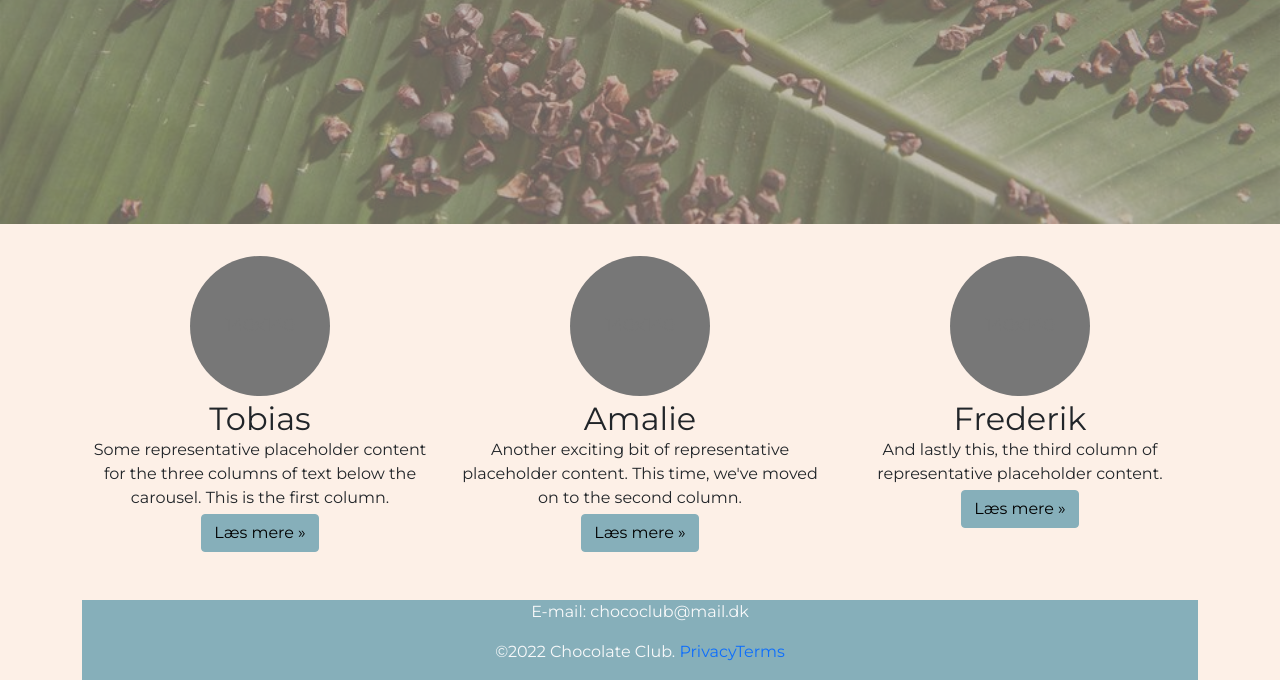
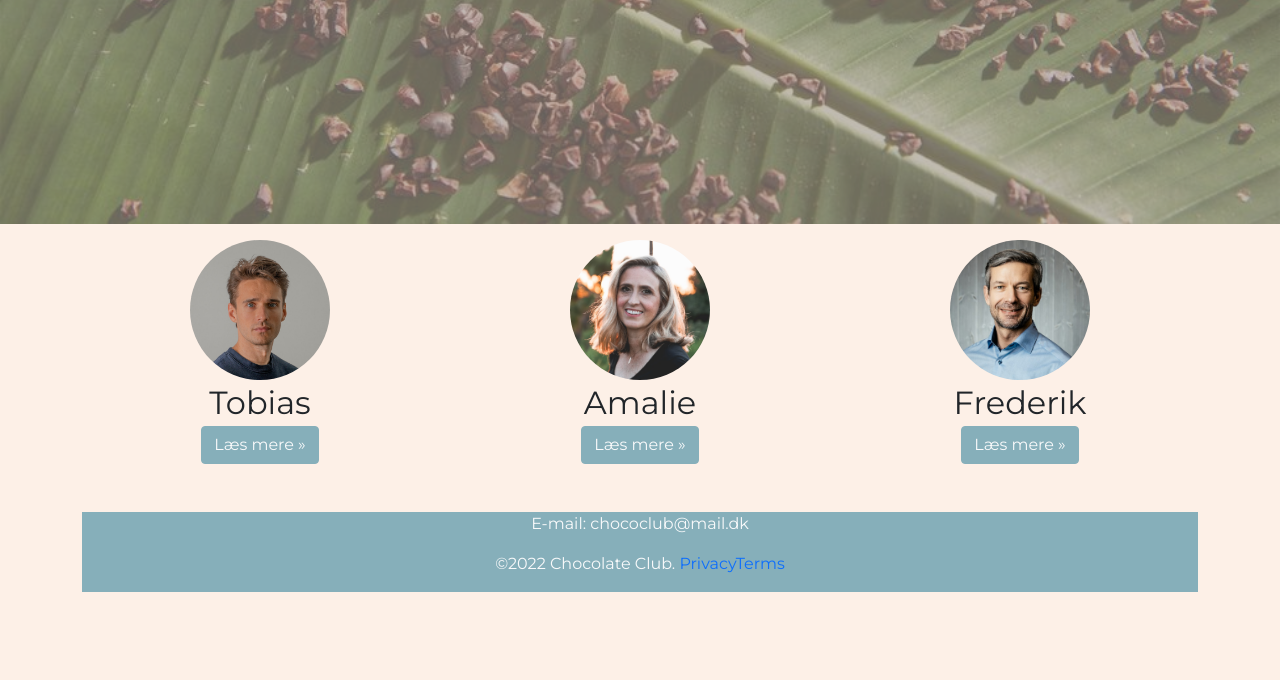
Before and after one commit to DesignByVang/ChocolateClub, a PHP site: page / in a window 1280 px wide. Shown: the part 594-1274 px from the top of the page. After the commit the page ends 1186 px from the top, so only its background shows below. Run offline with PHP 8.4, Linux system fonts and the light colour scheme; some libraries are stand-ins or nearby versions.

Commit message:
tilføjet chocolatiersbillede til index

```diff
--- a/index.php
+++ b/index.php
@@ -85,28 +85,25 @@
 
 
 
-<div class="container marketing mt-3 text-center">
+<div class="container marketing text-center">
     <div class="row">
-        <div class="col-lg-4">
-            <svg class="bd-placeholder-img rounded-circle mt-3" width="140" height="140" xmlns="http://www.w3.org/2000/svg" role="img" aria-label="Placeholder: 140x140" preserveAspectRatio="xMidYMid slice" focusable="false"><title>Placeholder</title><rect width="100%" height="100%" fill="#777"/><text x="50%" y="50%" fill="#777" dy=".3em">140x140</text></svg>
-
-            <h2 class="fw-normal mt-1">Tobias</h2>
-            <p>Some representative placeholder content for the three columns of text below the carousel. This is the first column.</p>
-            <p><a class="btn btn-primary mt-1" href="#">Læs mere &raquo;</a></p>
+        <div class="col-lg-4 mt-3">
+            <img class="rounded-circle mx-auto" width="140" height="140" src="images/Tobias Trads.png" alt="Tobias Trads">
+            <h2 class="fw-normal mt-1">Tobias</h2><!--
+            <p>Some representative placeholder content for the three columns of text below the carousel. This is the first column.</p>-->
+            <p><a class="btn btn-primary mt-1 text-light" href="#">Læs mere &raquo;</a></p>
         </div>
-        <div class="col-lg-4">
-            <svg class="bd-placeholder-img rounded-circle mt-3" width="140" height="140" xmlns="http://www.w3.org/2000/svg" role="img" aria-label="Placeholder: 140x140" preserveAspectRatio="xMidYMid slice" focusable="false"><title>Placeholder</title><rect width="100%" height="100%" fill="#777"/><text x="50%" y="50%" fill="#777" dy=".3em">140x140</text></svg>
-
-            <h2 class="fw-normal mt-1">Amalie</h2>
-            <p>Another exciting bit of representative placeholder content. This time, we've moved on to the second column.</p>
-            <p><a class="btn btn-primary mt-1" href="#">Læs mere &raquo;</a></p>
+        <div class="col-lg-4 mt-3">
+            <img class="rounded-circle mx-auto" width="140" height="140" src="images/Amalie Mikkelsen.png" alt="Amalie Mikkelsen">
+            <h2 class="fw-normal mt-1">Amalie</h2><!--
+            <p>Another exciting bit of representative placeholder content. This time, we've moved on to the second column.</p>-->
+            <p><a class="btn btn-primary mt-1 text-light" href="#">Læs mere &raquo;</a></p>
         </div>
-        <div class="col-lg-4">
-            <svg class="bd-placeholder-img rounded-circle mt-3" width="140" height="140" xmlns="http://www.w3.org/2000/svg" role="img" aria-label="Placeholder: 140x140" preserveAspectRatio="xMidYMid slice" focusable="false"><title>Placeholder</title><rect width="100%" height="100%" fill="#777"/><text x="50%" y="50%" fill="#777" dy=".3em">140x140</text></svg>
-
-            <h2 class="fw-normal mt-1">Frederik</h2>
-            <p>And lastly this, the third column of representative placeholder content.</p>
-            <p><a class="btn btn-primary mt-1" href="#">Læs mere &raquo;</a></p>
+        <div class="col-lg-4 mt-3">
+            <img class="rounded-circle mx-auto" width="140" height="140" src="images/Frederik Wolmar.png" alt="Frederik Wolmar">
+            <h2 class="fw-normal mt-1">Frederik</h2><!--
+            <p>And lastly this, the third column of representative placeholder content.</p>-->
+            <p><a class="btn btn-primary mt-1 text-light" href="#">Læs mere &raquo;</a></p>
         </div>
     </div>
 
```
